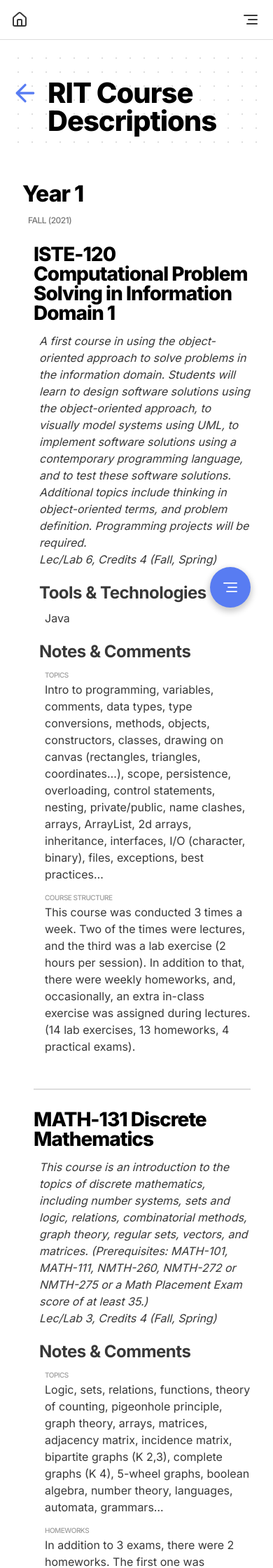
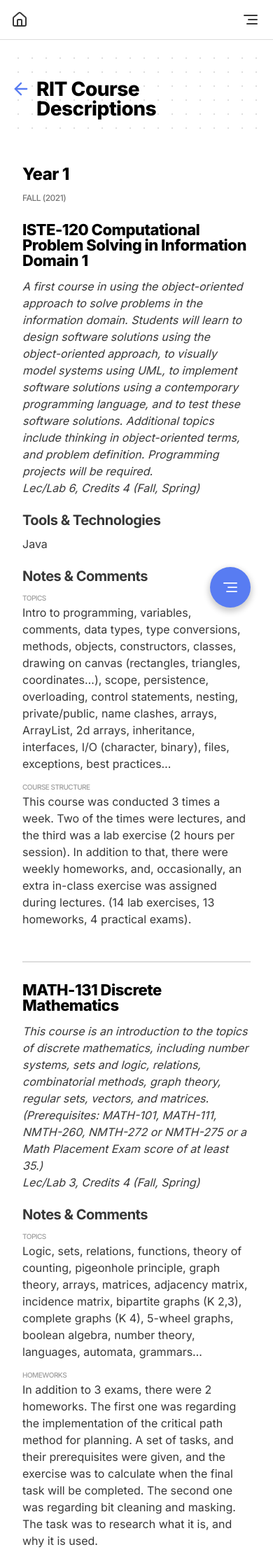
Before and after one commit to michelbrassard/michelbrassard.github.io, a Jekyll site: the page built from education/RIT-courses/index.html, in a window 390 px wide. Shown: the top 2240 px of the page at 70% size. Built offline with Jekyll 4.4.1, drawn with Linux system fonts in a browser that asks for light colours.

Commit message:
remove indent and add smaller titles

```diff
--- a/assets/styles/shared.css
+++ b/assets/styles/shared.css
@@ -430,6 +430,42 @@
     nav .mobile .links a {
         display: none;
     }
+    .indent {
+        margin-left: 0rem;
+    }
+    .sm-indent {
+        margin-left: 0rem;
+    }
+    .title-with-backlink {
+        display: inline-flex;
+        align-items: start;
+        gap: 0.5rem;
+    }
+    .title-with-backlink svg {
+        width: 1.75rem;
+        height: 1.75rem;
+    }
+    h1, h2, h3 {
+        letter-spacing: -0.5px;
+    }
+    h1 {
+        font-size: 1.75rem;
+    }
+    h2 {
+        font-size: 1.5rem;
+    }
+    h3 {
+        font-size: 1.375rem;
+    }
+    h4 {
+        font-size: 1.25rem;
+    }
+    h5 {
+        font-size: 1.125rem;
+    }
+    h6 {
+        font-size: 1rem;
+    }
 }
 @media screen and (min-width: 768px) {
     nav .desktop {
```
